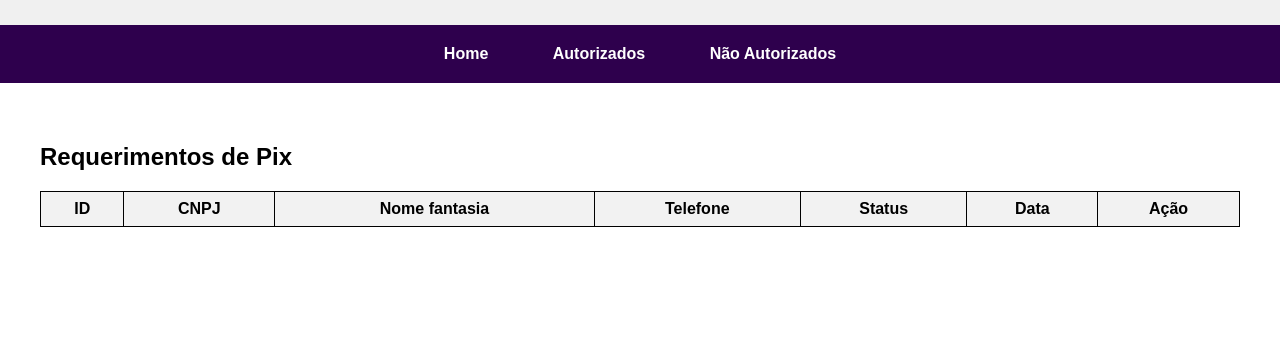
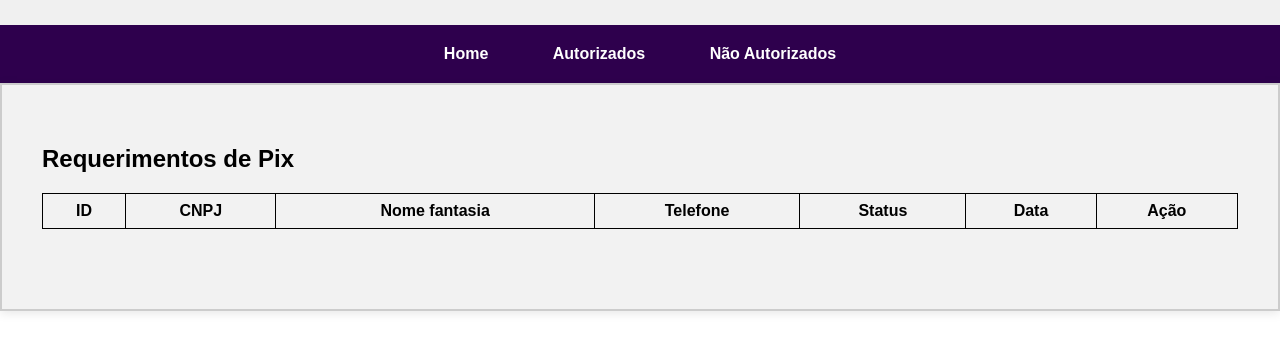
Before and after one commit to gustavoGMM/Projeto.MrOlub, a plain HTML site: page pages/pagAdm/index.html in a window 1280 px wide. Shown: the part 95-446 px from the top of the page. Drawn offline with Linux system fonts and the light colour scheme; no server answers; a web font is replaced by a local one.

Commit message:
adiciona um fundo a lista

```diff
--- a/pages/pagAdm/autorizados/styles.css
+++ b/pages/pagAdm/autorizados/styles.css
@@ -61,6 +61,15 @@ body {
   padding: 40px; /* Aumenta o preenchimento interno */
   margin: 0 auto; /* Centraliza o contêiner horizontalmente */
   max-width: 1200px; /* Define a largura máxima do contêiner */
+  background-color: #f2f2f2; /* Cor de fundo cinza */
+  border: 2px solid #ccc; /* Adiciona uma borda sólida cinza mais escura */
+  box-shadow: 0 8px 20px rgba(0, 0, 0, 0.2); /* Sombra pronunciada */
+  box-shadow: 0 2px 10px rgba(0, 0, 0, 0.1); /* Sombra mais suave */
+  transition: box-shadow 0.3s ease; /* Transição suave para a sombra */
+}
+
+.container:hover {
+  box-shadow: 0 4px 20px rgba(0, 0, 0, 0.2); /* Aumenta a sombra ao passar o mouse */
 }
 
 .pix-requests {
--- a/pages/pagAdm/naoAutorizado/styles.css
+++ b/pages/pagAdm/naoAutorizado/styles.css
@@ -61,6 +61,15 @@ body {
   padding: 40px; /* Aumenta o preenchimento interno */
   margin: 0 auto; /* Centraliza o contêiner horizontalmente */
   max-width: 1200px; /* Define a largura máxima do contêiner */
+  background-color: #f2f2f2; /* Cor de fundo cinza */
+  border: 2px solid #ccc; /* Adiciona uma borda sólida cinza mais escura */
+  box-shadow: 0 8px 20px rgba(0, 0, 0, 0.2); /* Sombra pronunciada */
+  box-shadow: 0 2px 10px rgba(0, 0, 0, 0.1); /* Sombra mais suave */
+  transition: box-shadow 0.3s ease; /* Transição suave para a sombra */
+}
+
+.container:hover {
+  box-shadow: 0 4px 20px rgba(0, 0, 0, 0.2); /* Aumenta a sombra ao passar o mouse */
 }
 
 .pix-requests {
--- a/pages/pagAdm/styles.css
+++ b/pages/pagAdm/styles.css
@@ -61,7 +61,17 @@ body {
   padding: 40px; /* Aumenta o preenchimento interno */
   margin: 0 auto; /* Centraliza o contêiner horizontalmente */
   max-width: 1200px; /* Define a largura máxima do contêiner */
+  background-color: #f2f2f2; /* Cor de fundo cinza */
+  border: 2px solid #ccc; /* Adiciona uma borda sólida cinza mais escura */
+  box-shadow: 0 8px 20px rgba(0, 0, 0, 0.2); /* Sombra pronunciada */
+  box-shadow: 0 2px 10px rgba(0, 0, 0, 0.1); /* Sombra mais suave */
+  transition: box-shadow 0.3s ease; /* Transição suave para a sombra */
 }
+
+.container:hover {
+  box-shadow: 0 4px 20px rgba(0, 0, 0, 0.2); /* Aumenta a sombra ao passar o mouse */
+}
+
 
 .pix-requests {
   margin-bottom: 40px; /* Aumenta o espaçamento inferior */
```
